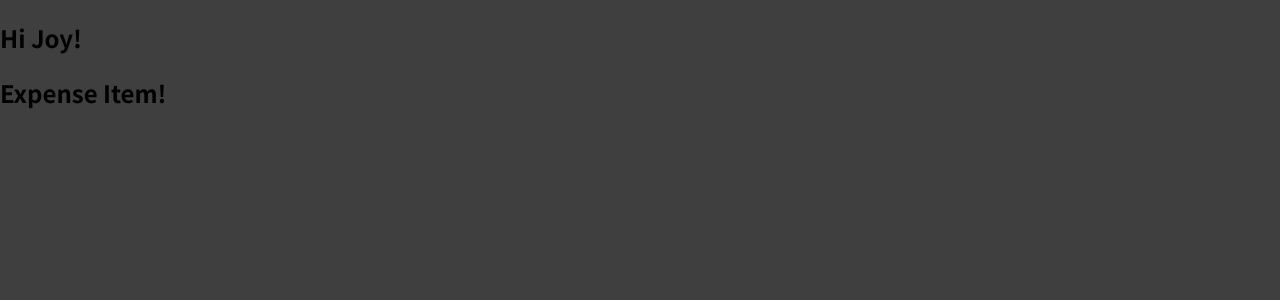
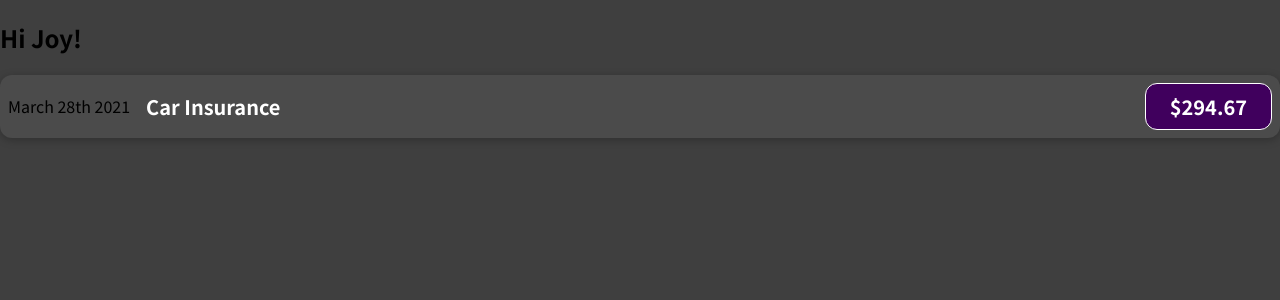
Before and after one commit to Wakarende/expense-tracker, a JavaScript app: page / in a window 1280 px wide. Shown: the top 300 px of the page. Built offline with nearby package versions, Linux system fonts and the light colour scheme.

Commit message:
add basic css styling

```diff
--- /dev/null
+++ b/src/components/ExpenseItem.css
@@ -0,0 +1,56 @@
+.expense-item {
+  display: flex;
+  justify-content: space-between;
+  align-items: center;
+  box-shadow: 0 2px 8px rgba(0, 0, 0, 0.25);
+  padding: 0.5rem;
+  margin: 1rem 0;
+  border-radius: 12px;
+  background-color: #4b4b4b;
+}
+
+.expense-item__description {
+  display: flex;
+  flex-direction: column;
+  gap: 1rem;
+  align-items: flex-end;
+  flex-flow: column-reverse;
+  justify-content: flex-start;
+  flex: 1;
+}
+
+.expense-item h2 {
+  color: #3a3a3a;
+  font-size: 1rem;
+  flex: 1;
+  margin: 0 1rem;
+  color: white;
+}
+
+.expense-item__price {
+  font-size: 1rem;
+  font-weight: bold;
+  color: white;
+  background-color: #40005d;
+  border: 1px solid white;
+  padding: 0.5rem;
+  border-radius: 12px;
+}
+
+@media (min-width: 580px) {
+  .expense-item__description {
+    flex-direction: row;
+    align-items: center;
+    justify-content: flex-start;
+    flex: 1;
+  }
+
+  .expense-item__description h2 {
+    font-size: 1.25rem;
+  }
+
+  .expense-item__price {
+    font-size: 1.25rem;
+    padding: 0.5rem 1.5rem;
+  }
+}
--- a/src/components/ExpenseItem.js
+++ b/src/components/ExpenseItem.js
@@ -1,5 +1,15 @@
+import './ExpenseItem.css';
+
 function ExpenseItem() {
-  return <h2>Expense Item!</h2>
+  return (
+  <div className='expense-item'>
+      <div>March 28th 2021</div>
+    <div className='expense-item__description'>
+      <h2>Car Insurance</h2>
+      <div className='expense-item__price'>$294.67</div>
+    </div>
+  </div>
+  )
 }
 
 export default ExpenseItem;
```
